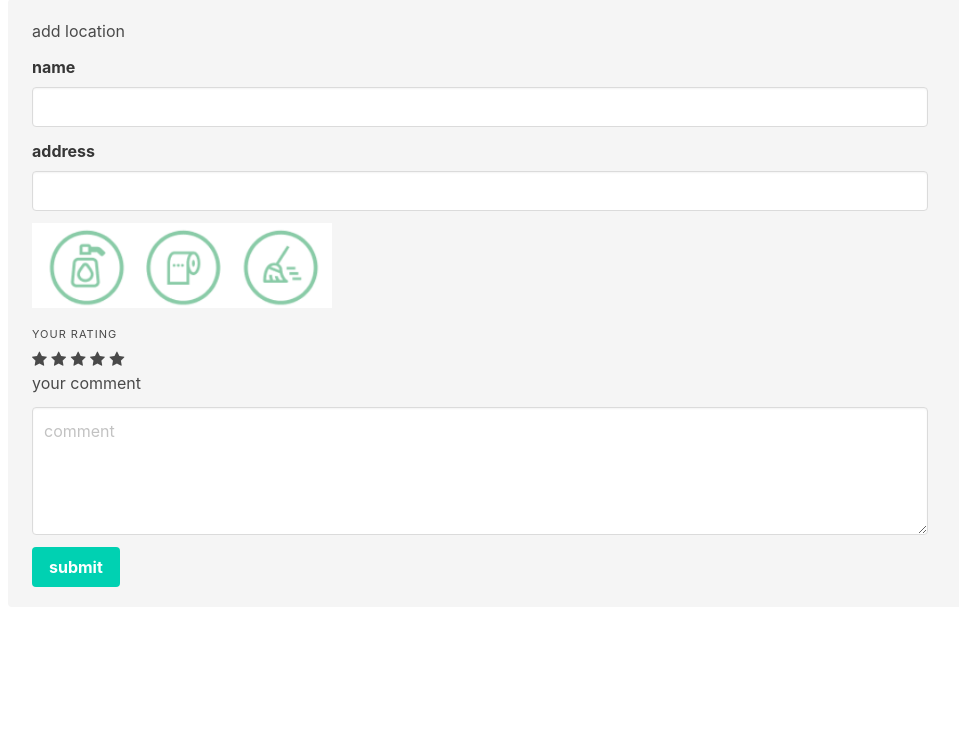
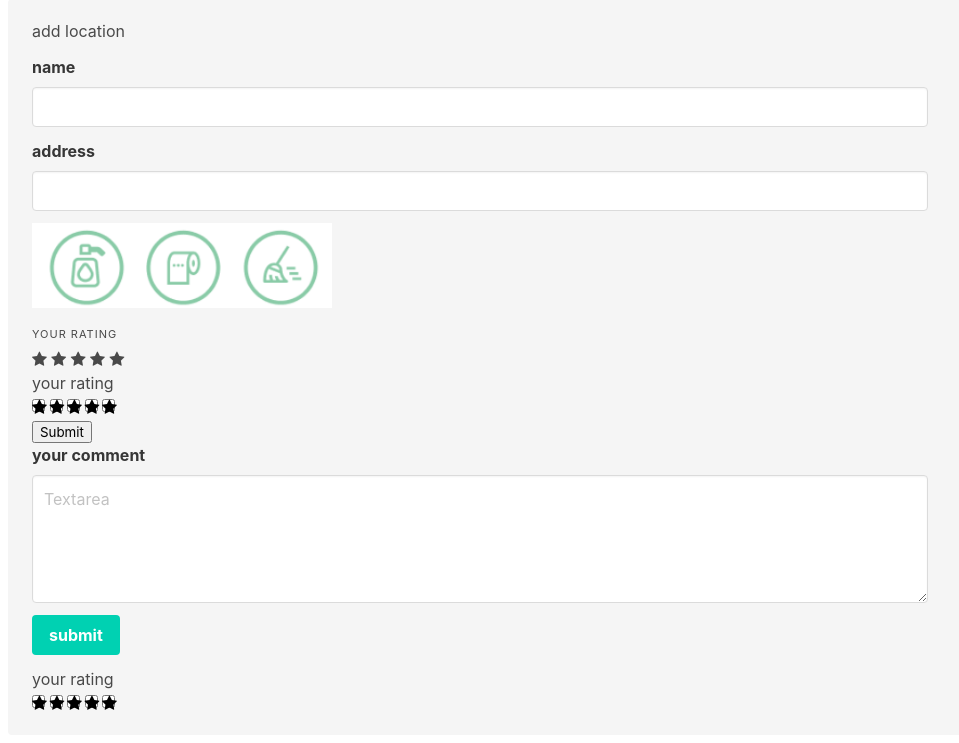
Before and after one commit to AnnaRavkina/cupmap, a Flask app: template cupmap-main/templates/add.html in a window 1280 px wide. Shown: the part 57-800 px from the top of the page, without its empty margins (152-1111 px from the left). Run offline with Flask 2, Linux system fonts and the light colour scheme; the template is opened without the code that fills it, so the values that code supplies are empty; some libraries are stand-ins or nearby versions.

Commit message:
Add files via upload

```diff
--- a/cupmap-main/app.py
+++ b/cupmap-main/app.py
@@ -1,4 +1,4 @@
-from flask import Flask, render_template, abort
+from flask import Flask, render_template, abort, request
 from flask_httpauth import HTTPBasicAuth
 from werkzeug.security import generate_password_hash, check_password_hash
 from data import test_comments, test_location, test_users
@@ -56,3 +56,7 @@
 def my_profile(user_id):
     users = test_users[user_id]
     return render_template('profile.html', users=users, user=auth.current_user())
+
+@app.route("/create", methods = ['POST'] )
+def create():
+    return 'location comment was: ' + request.form['location-comment']
--- a/cupmap-main/templates/add.html
+++ b/cupmap-main/templates/add.html
@@ -24,7 +24,7 @@
       <a class="button is-light" href="{{url_for('logout')}}">
         log out
       </a>
-      <a class="button is-light" href="{{url_for('my_profile', user_id=users['UserId'])}}">
+      <a class="button is-light">
         my profile ({{ user }})
       </a>
     </div>
@@ -68,20 +68,82 @@
     <span class="fa fa-star checked"></span>
     <span class="fa fa-star"></span>
 
-      <div class="field">
-        <h1>your comment</h1>
-        </div>
 
-      <div class="field">
-        <textarea class="textarea" placeholder="comment"></textarea>
-      </div>
 
-      <div class="buttons">
-        <a class="button is-primary">
-          <strong>submit</strong>
-        </a>
-      </div>
+    <form name="star_submit" id="star_submit" action="test_form.php" method="post">
+      <fieldset>
+      <table>
+      <tr>
+         <td colspan="1">
+           <label>your rating </label>
+                  <br>
+         <div class="star_rating">
+               <input type="checkbox" id="star5" name="Star_Rating_of_5_stars" class="fa fa-star" value="5">
+            <label for="star5" class="star" title="4 stars"></label>
+               <input type="checkbox" id="star4" name="Star_Rating_of_5_stars" class="fa fa-star" value="4">
+            <label for="star4" class="star" title="4 stars"></label>
+               <input type="checkbox" id="star3" name="Star_Rating_of_5_stars" class="fa fa-star" value="3">
+            <label for="star3" class="star" title="3 stars"></label>
+               <input type="checkbox" id="star2" name="Star_Rating_of_5_stars" class="fa fa-star" value="2">
+            <label for="star2" class="star" title="2 stars"></label>
+               <input type="checkbox" id="star1" name="Star_Rating_of_5_stars" class="fa fa-star" value="1">
+            <label for="star1" class="star" title="1 stars"></label>
+         </div>
+        </td>
+      </tr>
+    </fieldset>
+    <tr>
+       <td colspan="1">
+          <div class="rectangle">
+             <label for="submit">
+                <button type="submit" id="submit" class="rounded" value="Submit">Submit</button>
+             </label>
+          </div>
+       </td>
+    </tr>
+    </table>
+    </form>
 
+
+        <form action="/create" method="post">
+
+
+            <table>
+            <tr>
+               <td colspan="1">
+                 <label>your rating </label>
+                        <br>
+               <div class="star_rating">
+                     <input type="checkbox" id="star5" name="Star_Rating_of_5_stars" class="fa fa-star" value="5">
+                  <label for="star5" class="star" title="4 stars"></label>
+                     <input type="checkbox" id="star4" name="Star_Rating_of_5_stars" class="fa fa-star" value="4">
+                  <label for="star4" class="star" title="4 stars"></label>
+                     <input type="checkbox" id="star3" name="Star_Rating_of_5_stars" class="fa fa-star" value="3">
+                  <label for="star3" class="star" title="3 stars"></label>
+                     <input type="checkbox" id="star2" name="Star_Rating_of_5_stars" class="fa fa-star" value="2">
+                  <label for="star2" class="star" title="2 stars"></label>
+                     <input type="checkbox" id="star1" name="Star_Rating_of_5_stars" class="fa fa-star" value="1">
+                  <label for="star1" class="star" title="1 stars"></label>
+               </div>
+              </td>
+            </tr>
+
+
+
+          <div class="field">
+            <label class="label">your comment</label>
+            <div class="control">
+              <textarea class="textarea" name="location-comment" placeholder="Textarea"></textarea>
+            </div>
+          </div>
+
+          <div class="field is-grouped">
+            <div class="control">
+              <button class="button is-primary"><strong>submit</strong></button>
+            </div>
+          </div>
+
+        </form>
   </div>
 </div>
 
--- a/cupmap-main/templates/map.html
+++ b/cupmap-main/templates/map.html
@@ -24,7 +24,7 @@
       <a class="button is-light" href="{{url_for('logout')}}">
         log out
       </a>
-      <a class="button is-light" href="{{url_for('logout')}}">
+      <a class="button is-light" href="{{url_for('my_profile', user_id=user)}}">
         my profile ({{ user }})
       </a>
     </div>
```
Also changed, not shown: cupmap-main/data.py (line endings or trailing spaces).
